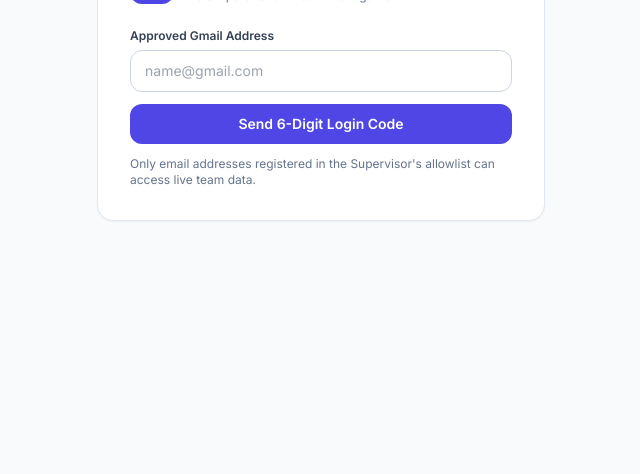
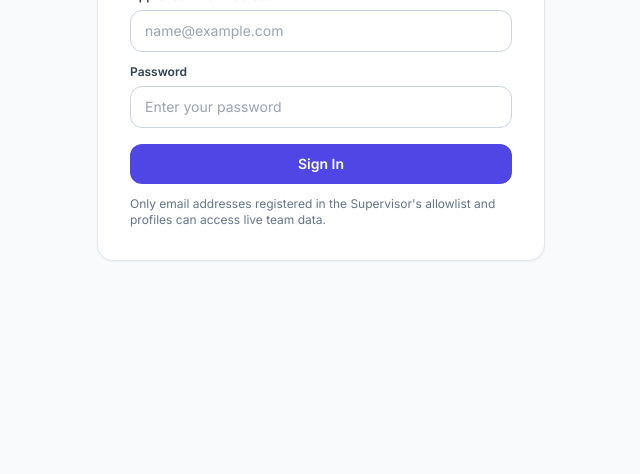
Before and after one commit to dgukakashi-prog/medfield-ops, a plain HTML site: page index.html in a window 1280 px wide. Shown: the part 326-800 px from the top of the page, without its empty margins (319-959 px from the left). Drawn offline with nearby package versions, Linux system fonts and the light colour scheme.

Commit message:
Add files via upload

```diff
--- a/index.html
+++ b/index.html
@@ -94,18 +94,16 @@
           <p class="text-xs text-slate-500">Field Operations & Team Management</p>
         </div>
       </div>
-      <div id="auth-step-email">
-        <label class="block text-xs font-semibold text-slate-700 mb-1.5">Approved Gmail Address</label>
-        <input id="auth-email-input" type="email" placeholder="name@gmail.com" class="w-full rounded-xl border border-slate-300 px-3.5 py-2.5 text-sm focus:outline-none focus:ring-2 focus:ring-indigo-500 mb-3" />
-        <button onclick="sendLoginOtp()" class="w-full bg-indigo-600 hover:bg-indigo-700 text-white font-semibold text-sm py-2.5 rounded-xl transition">Send 6-Digit Login Code</button>
-        <p class="text-xs text-slate-500 mt-3">Only email addresses registered in the Supervisor's allowlist can access live team data.</p>
-      </div>
-      <div id="auth-step-otp" class="hidden">
-        <p class="text-xs text-slate-600 mb-3">Enter the verification code sent to <span id="auth-sent-email" class="font-semibold text-slate-900"></span>.</p>
-        <input id="auth-otp-input" type="text" placeholder="123456" class="w-full rounded-xl border border-slate-300 px-3.5 py-2.5 text-sm tabular-nums tracking-widest text-center font-semibold focus:outline-none focus:ring-2 focus:ring-indigo-500 mb-3" />
-        <button onclick="verifyLoginOtp()" class="w-full bg-indigo-600 hover:bg-indigo-700 text-white font-semibold text-sm py-2.5 rounded-xl transition mb-2">Verify & Sign In</button>
-        <button onclick="resetAuthStep()" class="w-full text-xs text-slate-500 hover:text-slate-700 py-1.5">Use a different email</button>
-      </div>
+      <form id="password-login-form" onsubmit="signInWithPresetPassword(event)">
+        <label class="block text-xs font-semibold text-slate-700 mb-1.5">Approved Email Address</label>
+        <input id="auth-email-input" type="email" required autocomplete="email" placeholder="name@example.com" class="w-full rounded-xl border border-slate-300 px-3.5 py-2.5 text-sm focus:outline-none focus:ring-2 focus:ring-indigo-500 mb-3" />
+
+        <label class="block text-xs font-semibold text-slate-700 mb-1.5">Password</label>
+        <input id="auth-password-input" type="password" required autocomplete="current-password" placeholder="Enter your password" class="w-full rounded-xl border border-slate-300 px-3.5 py-2.5 text-sm focus:outline-none focus:ring-2 focus:ring-indigo-500 mb-4" />
+
+        <button id="auth-signin-btn" type="submit" class="w-full bg-indigo-600 hover:bg-indigo-700 text-white font-semibold text-sm py-2.5 rounded-xl transition">Sign In</button>
+        <p class="text-xs text-slate-500 mt-3">Only email addresses registered in the Supervisor's allowlist and profiles can access live team data.</p>
+      </form>
     </div>
   </div>
 
@@ -214,7 +212,6 @@
     let doctorSearchTerm = "";
     let selectedDoctorId = "";
     let visitTypeSelection = "Physician Visit";
-    let pendingAuthEmail = "";
 
     function todayISO() {
       return new Date().toISOString().slice(0, 10);
@@ -521,33 +518,35 @@
       await loadLiveSupabaseState(session.user.email);
     }
 
-    async function sendLoginOtp() {
+    async function signInWithPresetPassword(event) {
+      if (event) event.preventDefault();
       const email = document.getElementById("auth-email-input").value.trim().toLowerCase();
-      if (!email) return showToast("Enter your approved Gmail address.", "amber");
-      const { error } = await sb.auth.signInWithOtp({ email });
-      if (error) return showToast(error.message, "rose");
-      pendingAuthEmail = email;
-      document.getElementById("auth-sent-email").textContent = email;
-      document.getElementById("auth-step-email").classList.add("hidden");
-      document.getElementById("auth-step-otp").classList.remove("hidden");
-      showToast("Verification code sent to your Gmail.", "emerald");
-    }
-
-    async function verifyLoginOtp() {
-      const token = document.getElementById("auth-otp-input").value.trim();
-      if (!token) return showToast("Enter the 6-digit code from your email.", "amber");
-      const { data, error } = await sb.auth.verifyOtp({
-        email: pendingAuthEmail,
-        token,
-        type: "email"
-      });
-      if (error) return showToast(error.message, "rose");
-      await loadLiveSupabaseState(data.user.email);
-    }
-
-    function resetAuthStep() {
-      document.getElementById("auth-step-otp").classList.add("hidden");
-      document.getElementById("auth-step-email").classList.remove("hidden");
+      const password = document.getElementById("auth-password-input").value;
+      const btn = document.getElementById("auth-signin-btn");
+
+      if (!email || !password) {
+        return showToast("Enter both your email and password.", "amber");
+      }
+
+      if (btn) {
+        btn.disabled = true;
+        btn.textContent = "Signing in...";
+      }
+
+      try {
+        const { data, error } = await sb.auth.signInWithPassword({ email, password });
+        if (error) {
+          return showToast(error.message || "Invalid email or password.", "rose");
+        }
+        await loadLiveSupabaseState(data.user.email);
+      } catch (err) {
+        showToast("Unable to sign in. Please try again.", "rose");
+      } finally {
+        if (btn) {
+          btn.disabled = false;
+          btn.textContent = "Sign In";
+        }
+      }
     }
 
     async function signOutSupabase() {
```
